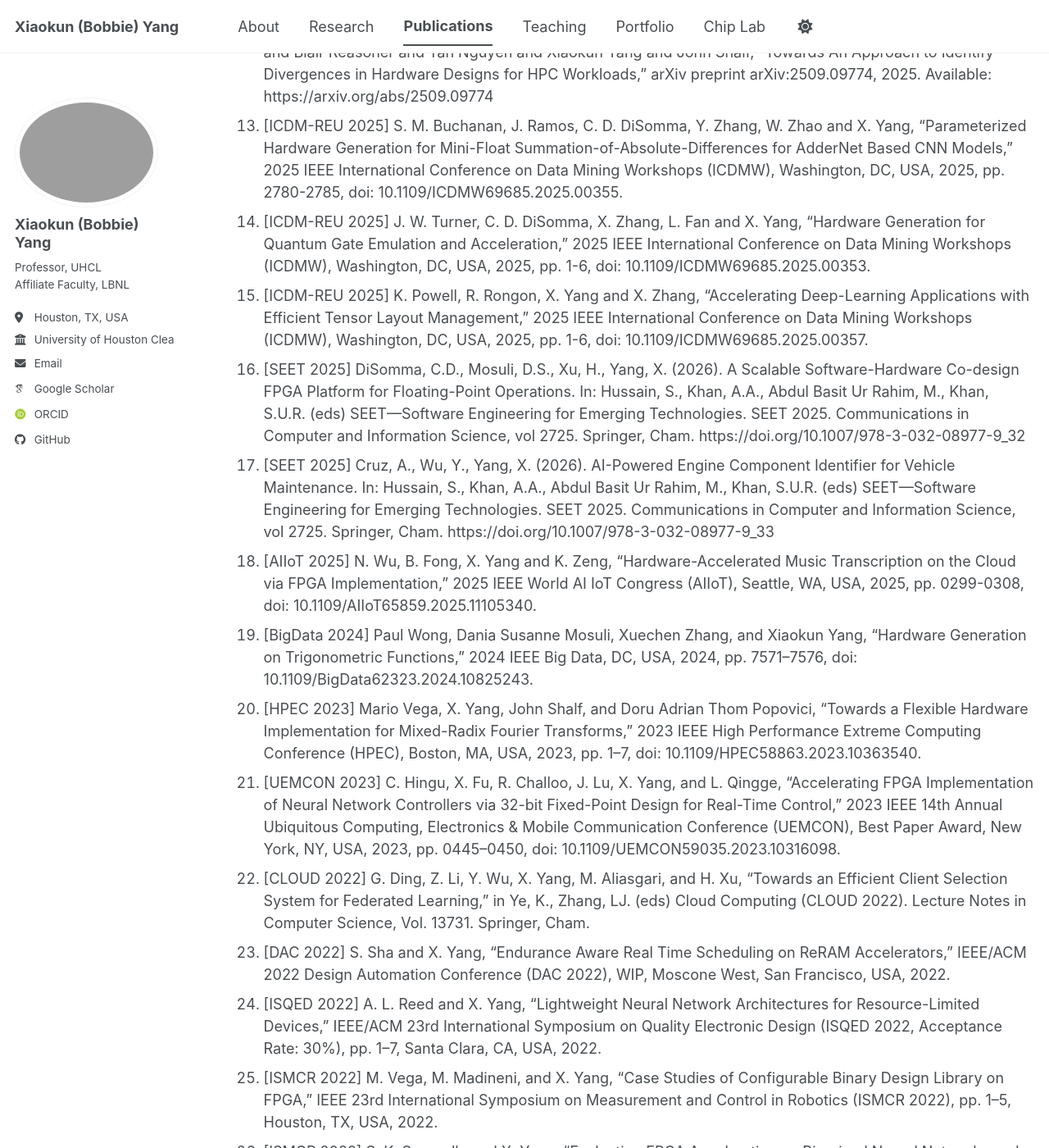
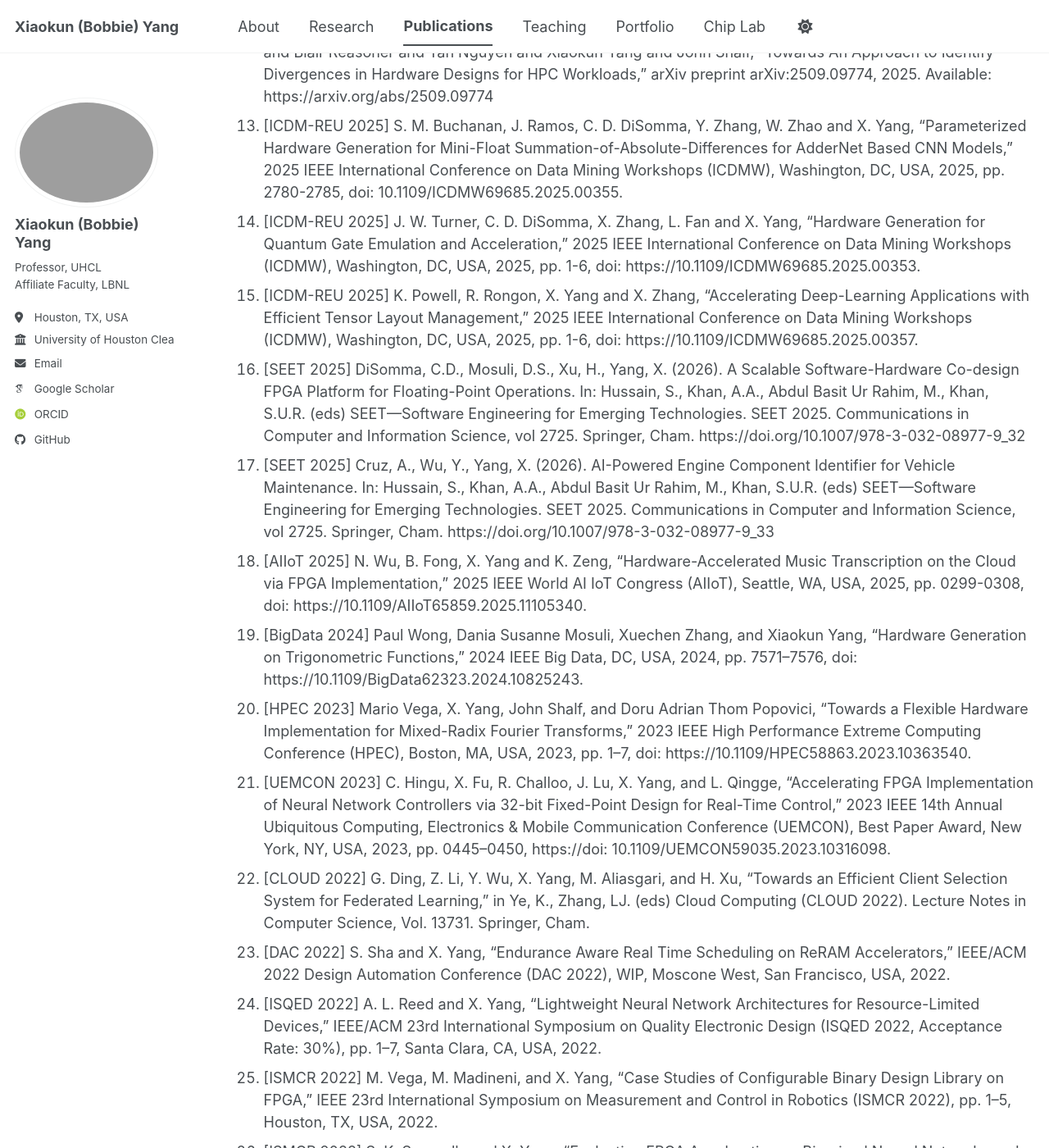
Before and after one commit to bobbieyang/bobbieyang.github.io, a Jekyll site: the page built from _pages/publications.md, in a window 1280 px wide and 1400 px high, scrolled down 3718 px. Shown: the whole window at 82% size. Built offline with Jekyll 4.4.1, drawn with Linux system fonts in a browser that asks for light colours; some web fonts are replaced; a script bundle is joined from its source files by our own code; library files that are not in the unit come from our copies; some of the changed lines change nothing that is shown.

Commit message:
Update publications.md

```diff
--- a/_pages/publications.md
+++ b/_pages/publications.md
@@ -63,14 +63,14 @@ Conferences
 11. [DCAS 2026] Yunhe Feng, Xiaokun Yang, Kewei Sha, Junhua Ding, “Benchmarking the Benchmarks for Quantum Code Generation with LLMs”, 2026 19th IEEE Dallas Circuits and Systems Conference, Accepted, April 10 to 12, 2026, Dallas, TX, USA.
 12. [FPGA 2025] Doru Thom Popovici and Mario Vega and Angelos Ioannou and Fabien Chaix and Dania Mosuli and Blair Reasoner and Tan Nguyen and Xiaokun Yang and John Shalf, “Towards An Approach to Identify Divergences in Hardware Designs for HPC Workloads,” arXiv preprint arXiv:2509.09774, 2025. Available: https://arxiv.org/abs/2509.09774
 13. [ICDM-REU 2025] S. M. Buchanan, J. Ramos, C. D. DiSomma, Y. Zhang, W. Zhao and X. Yang, "Parameterized Hardware Generation for Mini-Float Summation-of-Absolute-Differences for AdderNet Based CNN Models," 2025 IEEE International Conference on Data Mining Workshops (ICDMW), Washington, DC, USA, 2025, pp. 2780-2785, doi: 10.1109/ICDMW69685.2025.00355.
-14. [ICDM-REU 2025] J. W. Turner, C. D. DiSomma, X. Zhang, L. Fan and X. Yang, "Hardware Generation for Quantum Gate Emulation and Acceleration," 2025 IEEE International Conference on Data Mining Workshops (ICDMW), Washington, DC, USA, 2025, pp. 1-6, doi: 10.1109/ICDMW69685.2025.00353.
-15. [ICDM-REU 2025] K. Powell, R. Rongon, X. Yang and X. Zhang, "Accelerating Deep-Learning Applications with Efficient Tensor Layout Management," 2025 IEEE International Conference on Data Mining Workshops (ICDMW), Washington, DC, USA, 2025, pp. 1-6, doi: 10.1109/ICDMW69685.2025.00357.
+14. [ICDM-REU 2025] J. W. Turner, C. D. DiSomma, X. Zhang, L. Fan and X. Yang, "Hardware Generation for Quantum Gate Emulation and Acceleration," 2025 IEEE International Conference on Data Mining Workshops (ICDMW), Washington, DC, USA, 2025, pp. 1-6, doi: https://10.1109/ICDMW69685.2025.00353.
+15. [ICDM-REU 2025] K. Powell, R. Rongon, X. Yang and X. Zhang, "Accelerating Deep-Learning Applications with Efficient Tensor Layout Management," 2025 IEEE International Conference on Data Mining Workshops (ICDMW), Washington, DC, USA, 2025, pp. 1-6, doi: https://10.1109/ICDMW69685.2025.00357.
 16. [SEET 2025] DiSomma, C.D., Mosuli, D.S., Xu, H., Yang, X. (2026). A Scalable Software-Hardware Co-design FPGA Platform for Floating-Point Operations. In: Hussain, S., Khan, A.A., Abdul Basit Ur Rahim, M., Khan, S.U.R. (eds) SEET—Software Engineering for Emerging Technologies. SEET 2025. Communications in Computer and Information Science, vol 2725. Springer, Cham. https://doi.org/10.1007/978-3-032-08977-9_32
 17. [SEET 2025] Cruz, A., Wu, Y., Yang, X. (2026). AI-Powered Engine Component Identifier for Vehicle Maintenance. In: Hussain, S., Khan, A.A., Abdul Basit Ur Rahim, M., Khan, S.U.R. (eds) SEET—Software Engineering for Emerging Technologies. SEET 2025. Communications in Computer and Information Science, vol 2725. Springer, Cham. https://doi.org/10.1007/978-3-032-08977-9_33
-18. [AIIoT 2025] N. Wu, B. Fong, X. Yang and K. Zeng, "Hardware-Accelerated Music Transcription on the Cloud via FPGA Implementation," 2025 IEEE World AI IoT Congress (AIIoT), Seattle, WA, USA, 2025, pp. 0299-0308, doi: 10.1109/AIIoT65859.2025.11105340.
-19. [BigData 2024] Paul Wong, Dania Susanne Mosuli, Xuechen Zhang, and Xiaokun Yang, “Hardware Generation on Trigonometric Functions,” 2024 IEEE Big Data, DC, USA, 2024, pp. 7571–7576, doi: 10.1109/BigData62323.2024.10825243.
-20. [HPEC 2023] Mario Vega, X. Yang, John Shalf, and Doru Adrian Thom Popovici, “Towards a Flexible Hardware Implementation for Mixed-Radix Fourier Transforms,” 2023 IEEE High Performance Extreme Computing Conference (HPEC), Boston, MA, USA, 2023, pp. 1–7, doi: 10.1109/HPEC58863.2023.10363540.
-21. [UEMCON 2023] C. Hingu, X. Fu, R. Challoo, J. Lu, X. Yang, and L. Qingge, “Accelerating FPGA Implementation of Neural Network Controllers via 32-bit Fixed-Point Design for Real-Time Control,” 2023 IEEE 14th Annual Ubiquitous Computing, Electronics & Mobile Communication Conference (UEMCON), Best Paper Award, New York, NY, USA, 2023, pp. 0445–0450, doi: 10.1109/UEMCON59035.2023.10316098.
+18. [AIIoT 2025] N. Wu, B. Fong, X. Yang and K. Zeng, "Hardware-Accelerated Music Transcription on the Cloud via FPGA Implementation," 2025 IEEE World AI IoT Congress (AIIoT), Seattle, WA, USA, 2025, pp. 0299-0308, doi: https://10.1109/AIIoT65859.2025.11105340.
+19. [BigData 2024] Paul Wong, Dania Susanne Mosuli, Xuechen Zhang, and Xiaokun Yang, “Hardware Generation on Trigonometric Functions,” 2024 IEEE Big Data, DC, USA, 2024, pp. 7571–7576, doi: https://10.1109/BigData62323.2024.10825243.
+20. [HPEC 2023] Mario Vega, X. Yang, John Shalf, and Doru Adrian Thom Popovici, “Towards a Flexible Hardware Implementation for Mixed-Radix Fourier Transforms,” 2023 IEEE High Performance Extreme Computing Conference (HPEC), Boston, MA, USA, 2023, pp. 1–7, doi: https://10.1109/HPEC58863.2023.10363540.
+21. [UEMCON 2023] C. Hingu, X. Fu, R. Challoo, J. Lu, X. Yang, and L. Qingge, “Accelerating FPGA Implementation of Neural Network Controllers via 32-bit Fixed-Point Design for Real-Time Control,” 2023 IEEE 14th Annual Ubiquitous Computing, Electronics & Mobile Communication Conference (UEMCON), Best Paper Award, New York, NY, USA, 2023, pp. 0445–0450, https://doi: 10.1109/UEMCON59035.2023.10316098.
 22. [CLOUD 2022] G. Ding, Z. Li, Y. Wu, X. Yang, M. Aliasgari, and H. Xu, “Towards an Efficient Client Selection System for Federated Learning,” in Ye, K., Zhang, LJ. (eds) Cloud Computing (CLOUD 2022). Lecture Notes in Computer Science, Vol. 13731. Springer, Cham.
 23. [DAC 2022] S. Sha and X. Yang, “Endurance Aware Real Time Scheduling on ReRAM Accelerators,” IEEE/ACM 2022 Design Automation Conference (DAC 2022), WIP, Moscone West, San Francisco, USA, 2022.
 24. [ISQED 2022] A. L. Reed and X. Yang, “Lightweight Neural Network Architectures for Resource-Limited Devices,” IEEE/ACM 23rd International Symposium on Quality Electronic Design (ISQED 2022, Acceptance Rate: 30%), pp. 1–7, Santa Clara, CA, USA, 2022.
```
